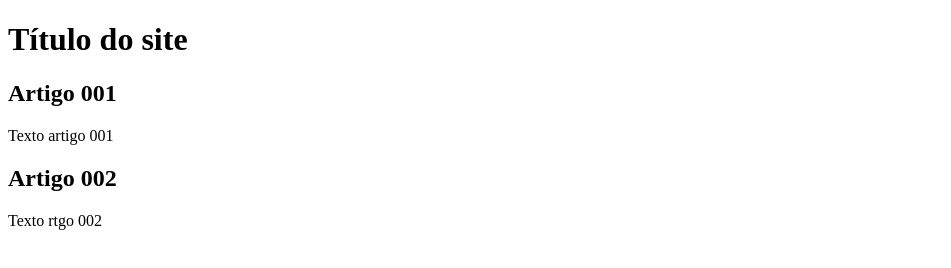
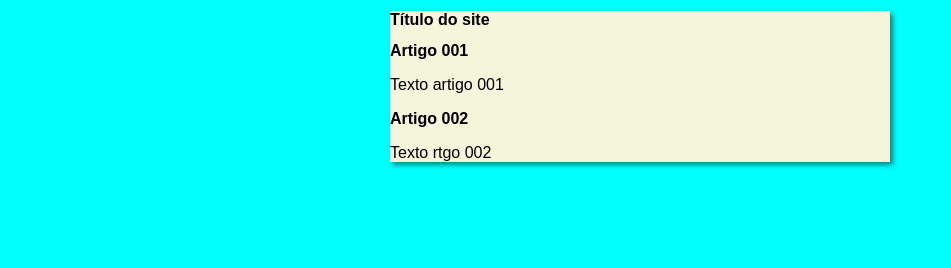
Before and after one commit to mvbatista/Projeto-site, a plain HTML site: page index.html in a window 1280 px wide. Shown: the whole page, without its empty margins (0-951 px from the left). Drawn offline with Linux system fonts and the light colour scheme.

Commit message:
iniciei design

```diff
--- /dev/null
+++ b/estilos/style.css
@@ -0,0 +1,16 @@
+* {
+    font-family: Arial, Helvetica, sans-serif;
+    font-size: 16px;
+}
+
+
+body {
+    background-color: aqua;
+}
+
+main {
+    background-color: beige;
+    width: 500px;
+    margin: auto;
+    box-shadow: 3px 3px 5px rgba(0, 0, 0, 0.473);
+}
--- a/index.html
+++ b/index.html
@@ -5,6 +5,7 @@
     <meta http-equiv="X-UA-Compatible" content="IE=edge">
     <meta name="viewport" content="width=device-width, initial-scale=1.0">
     <title>Título do site</title>
+    <link rel="stylesheet" href="estilos/style.css">
 </head>
 <body>
     <main>
```
